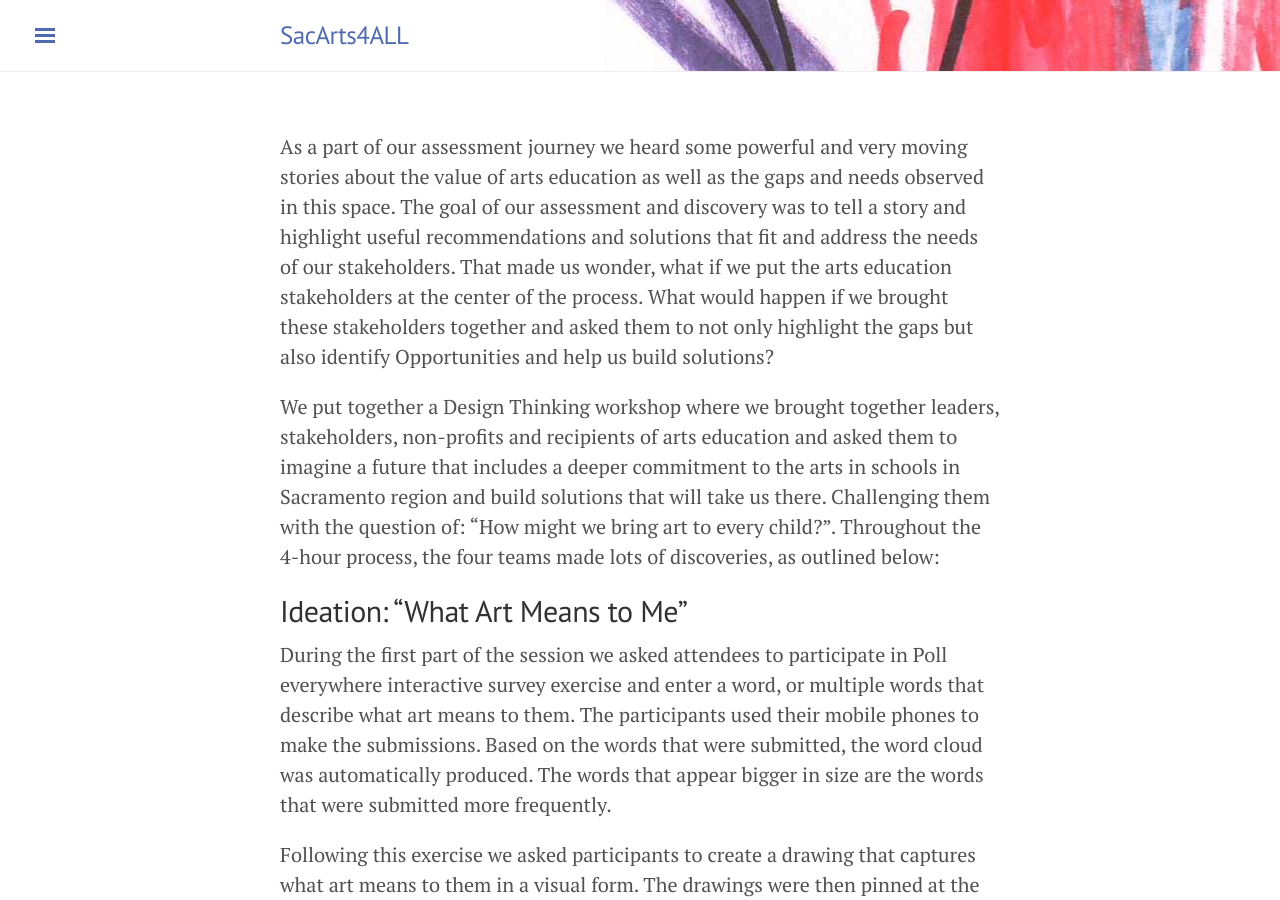
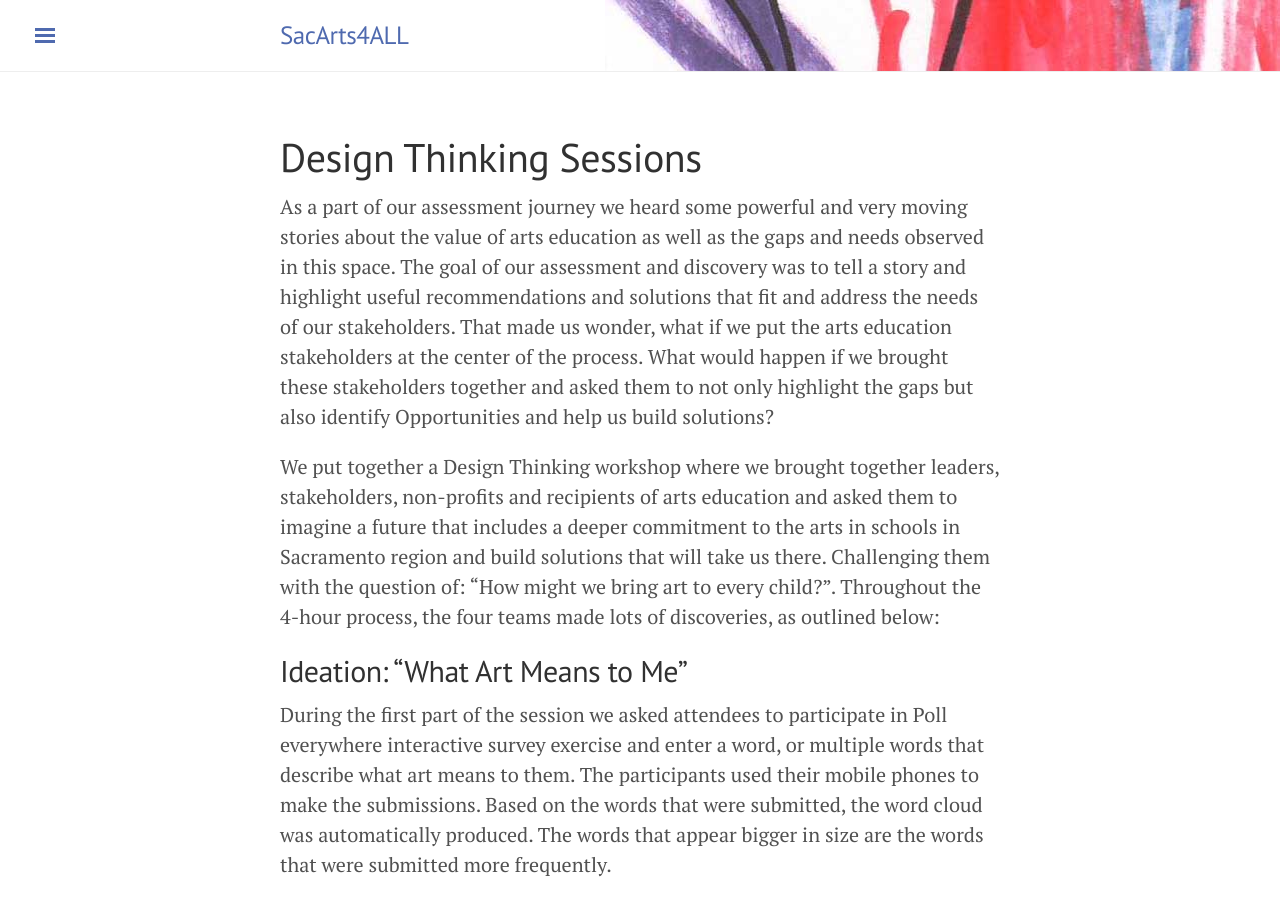
Before and after one commit to code4sac/sacarts4ALL, a Jekyll site: the page built from 5_design_thinking.md, in a window 1280 px wide and 900 px high. Built offline with Jekyll 4.4.1, drawn with Linux system fonts in a browser that asks for light colours.

Commit message:
Update 5_design_thinking.md

```diff
--- a/5_design_thinking.md
+++ b/5_design_thinking.md
@@ -3,6 +3,7 @@ layout: page
 title: Design Thinking Sessions
 permalink: /design_thinking/
 ---
+# Design Thinking Sessions
 
 As a part of our assessment journey we heard some powerful and very moving stories about the
 value of arts education as well as the gaps and needs observed in this space. The goal of our
```
